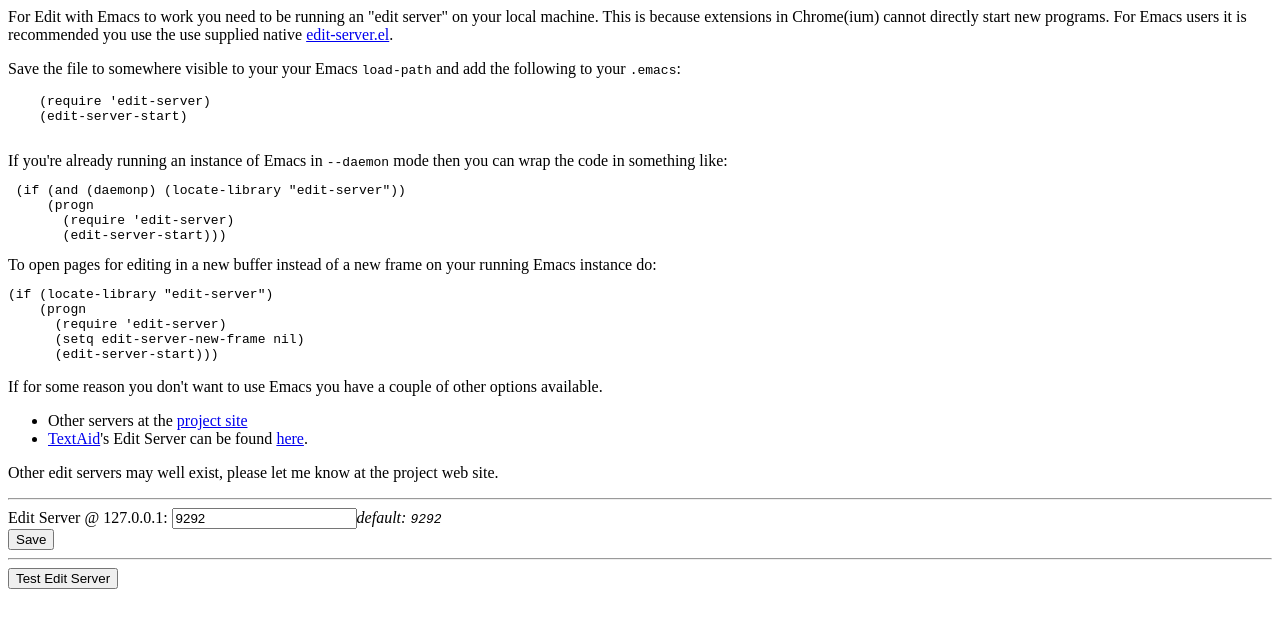
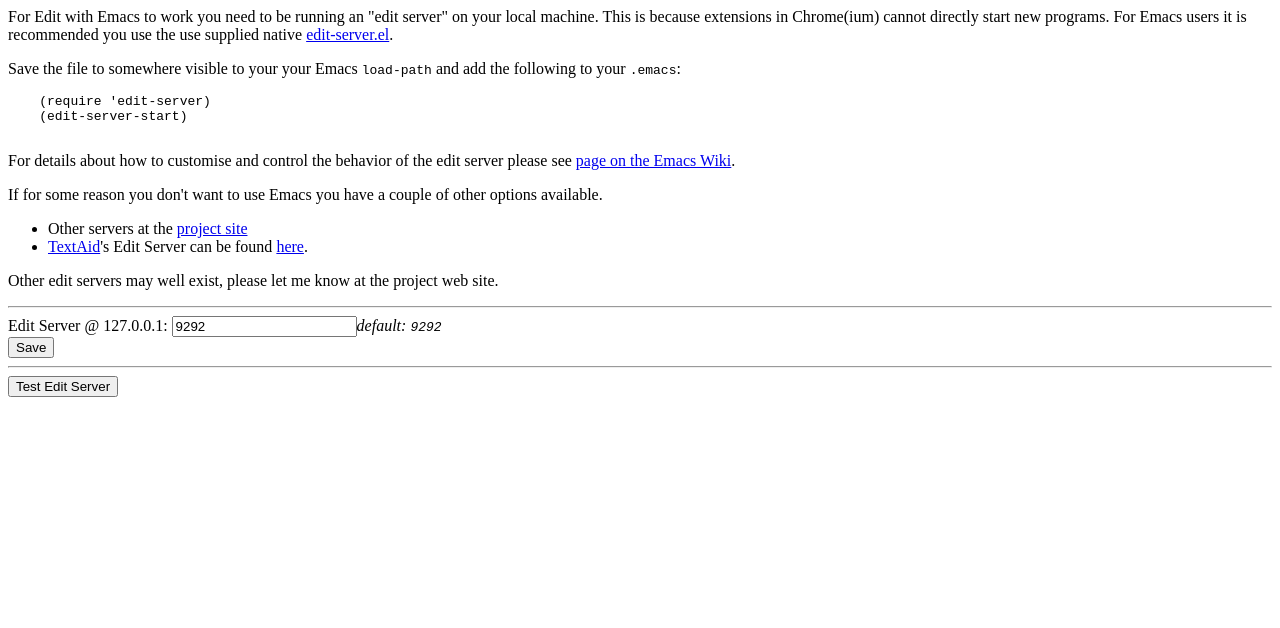
Before and after one commit to stsquad/emacs_chrome, a plain HTML site: page options.html in a window 1280 px wide. Drawn offline with Linux system fonts and the light colour scheme.

Commit message:
Direct people to the Emacs Wiki page for further examples of customisation

```diff
--- a/options.html
+++ b/options.html
@@ -12,24 +12,7 @@ Save the file to somewhere visible to your your Emacs <code>load-path</code> and
     (require 'edit-server)
     (edit-server-start)
   </pre>
-If you're already running an instance of Emacs in <code>--daemon</code> mode then you can wrap the code in something like:
-<pre>
- (if (and (daemonp) (locate-library "edit-server"))
-     (progn
-       (require 'edit-server)
-       (edit-server-start)))
-</pre>
-
-To open pages for editing in a new buffer instead of a new frame on
-your running Emacs instance do:
-<pre>
-(if (locate-library "edit-server")
-    (progn
-      (require 'edit-server)
-      (setq edit-server-new-frame nil)
-      (edit-server-start)))
-</pre>
-
+For details about how to customise and control the behavior of the edit server please see <a href="http://www.emacswiki.org/emacs/Edit_with_Emacs">page on the Emacs Wiki</a>.
 <p>
 If for some reason you don't want to use Emacs you have a couple of other options available.
 <ul>
```
